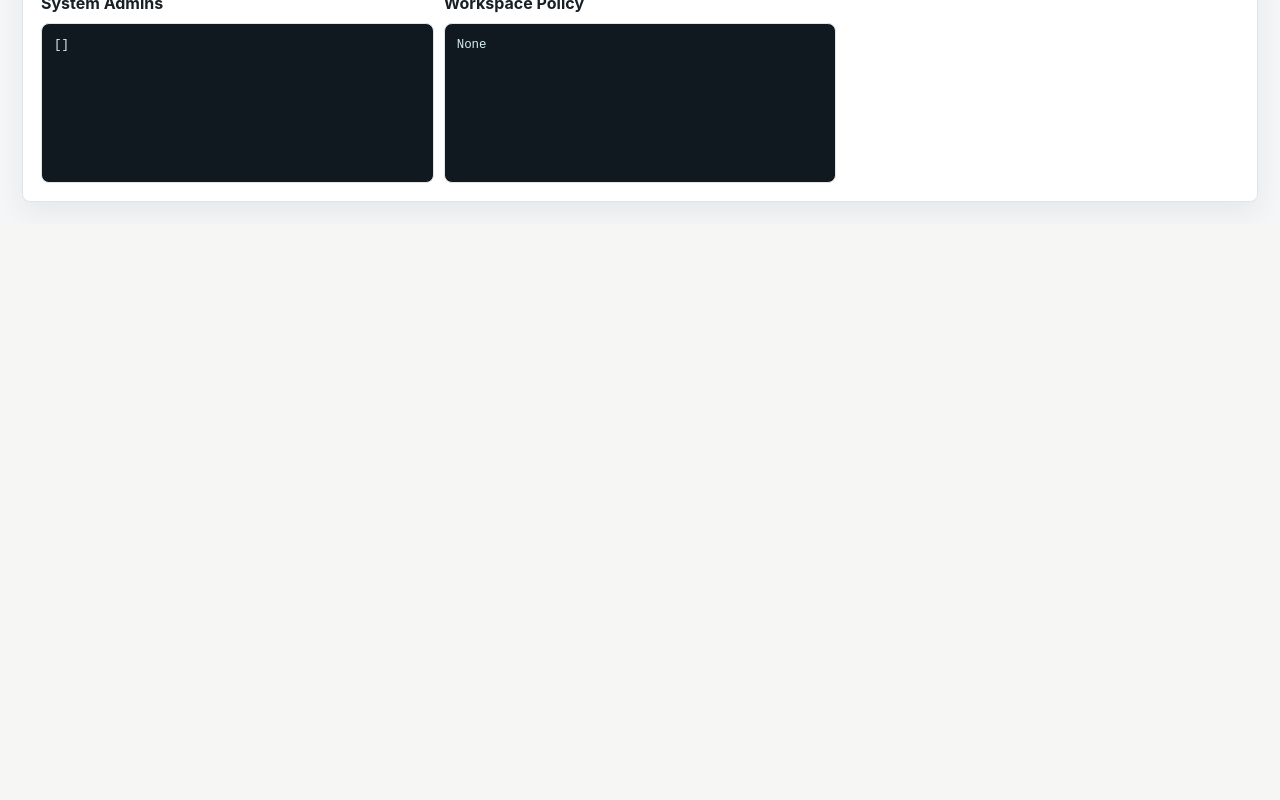
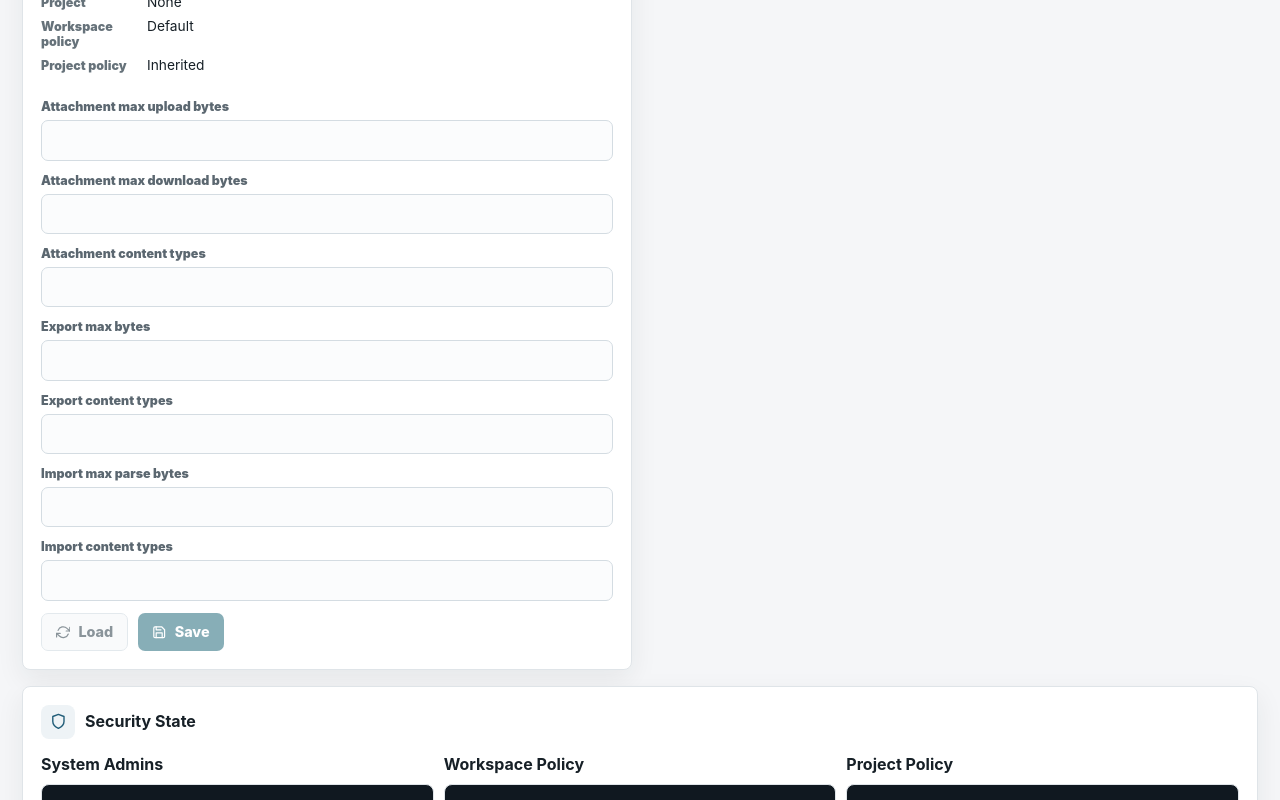
Before and after one commit to StrangeQuark/trasck-frontend, a React (Vite) app: page /system in a window 1280 px wide. Shown: the part 1020-1820 px from the top of the page. Before the commit the page ends 1244 px from the top, so only its background shows below. Built offline with nearby package versions, Linux system fonts and the light colour scheme; no server answers.

Commit message:
Playwright Automation Harness Expansion

```diff
--- a/src/api/services/securityService.js
+++ b/src/api/services/securityService.js
@@ -25,4 +25,17 @@ export const createSecurityService = (api) => ({
       body: request,
     });
   },
+
+  getProjectSecurityPolicy(projectId) {
+    return api.request('get', '/api/v1/projects/{projectId}/security-policy', {
+      path: { projectId },
+    });
+  },
+
+  updateProjectSecurityPolicy(projectId, request) {
+    return api.request('patch', '/api/v1/projects/{projectId}/security-policy', {
+      path: { projectId },
+      body: request,
+    });
+  },
 });
--- a/src/pages/SystemAdminPage.jsx
+++ b/src/pages/SystemAdminPage.jsx
@@ -21,8 +21,10 @@ const DEFAULT_POLICY_FORM = {
 export const SystemAdminPage = ({ context }) => {
   const [admins, setAdmins] = useState([]);
   const [policy, setPolicy] = useState(null);
+  const [projectPolicy, setProjectPolicy] = useState(null);
   const [grantUserId, setGrantUserId] = useState('');
   const [policyForm, setPolicyForm] = useState(DEFAULT_POLICY_FORM);
+  const [projectPolicyForm, setProjectPolicyForm] = useState(DEFAULT_POLICY_FORM);
   const action = useApiAction(context.addToast);
 
   const loadAdmins = async () => {
@@ -43,11 +45,28 @@ export const SystemAdminPage = ({ context }) => {
     }
   };
 
+  const loadProjectPolicy = async () => {
+    if (!context.projectId) {
+      return;
+    }
+    const loaded = await action.run(() => context.services.security.getProjectSecurityPolicy(context.projectId));
+    if (loaded) {
+      setProjectPolicy(loaded);
+      setProjectPolicyForm(policyToForm(loaded));
+    }
+  };
+
   useEffect(() => {
     if (context.workspaceId) {
       loadPolicy();
     }
   }, [context.workspaceId]);
+
+  useEffect(() => {
+    if (context.projectId) {
+      loadProjectPolicy();
+    }
+  }, [context.projectId]);
 
   const grantAdmin = async (event) => {
     event.preventDefault();
@@ -74,6 +93,18 @@ export const SystemAdminPage = ({ context }) => {
     if (saved) {
       setPolicy(saved);
       setPolicyForm(policyToForm(saved));
+    }
+  };
+
+  const saveProjectPolicy = async (event) => {
+    event.preventDefault();
+    const saved = await action.run(
+      () => context.services.security.updateProjectSecurityPolicy(context.projectId, policyRequest(projectPolicyForm)),
+      'Project security policy saved',
+    );
+    if (saved) {
+      setProjectPolicy(saved);
+      setProjectPolicyForm(policyToForm(saved));
     }
   };
 
@@ -120,11 +151,33 @@ export const SystemAdminPage = ({ context }) => {
         </form>
       </Panel>
 
+      <Panel title="Project Security Policy" icon={<FiShield />}>
+        <form className="stack" onSubmit={saveProjectPolicy}>
+          <SummaryRows rows={[
+            ['Project', context.projectId],
+            ['Workspace policy', projectPolicy?.workspaceCustomPolicy ? 'Custom' : 'Default'],
+            ['Project policy', projectPolicy?.customPolicy ? 'Custom' : 'Inherited'],
+          ]} />
+          <TextField label="Attachment max upload bytes" value={projectPolicyForm.attachmentMaxUploadBytes} onChange={(attachmentMaxUploadBytes) => setProjectPolicyForm({ ...projectPolicyForm, attachmentMaxUploadBytes })} />
+          <TextField label="Attachment max download bytes" value={projectPolicyForm.attachmentMaxDownloadBytes} onChange={(attachmentMaxDownloadBytes) => setProjectPolicyForm({ ...projectPolicyForm, attachmentMaxDownloadBytes })} />
+          <TextField label="Attachment content types" value={projectPolicyForm.attachmentAllowedContentTypes} onChange={(attachmentAllowedContentTypes) => setProjectPolicyForm({ ...projectPolicyForm, attachmentAllowedContentTypes })} />
+          <TextField label="Export max bytes" value={projectPolicyForm.exportMaxArtifactBytes} onChange={(exportMaxArtifactBytes) => setProjectPolicyForm({ ...projectPolicyForm, exportMaxArtifactBytes })} />
+          <TextField label="Export content types" value={projectPolicyForm.exportAllowedContentTypes} onChange={(exportAllowedContentTypes) => setProjectPolicyForm({ ...projectPolicyForm, exportAllowedContentTypes })} />
+          <TextField label="Import max parse bytes" value={projectPolicyForm.importMaxParseBytes} onChange={(importMaxParseBytes) => setProjectPolicyForm({ ...projectPolicyForm, importMaxParseBytes })} />
+          <TextField label="Import content types" value={projectPolicyForm.importAllowedContentTypes} onChange={(importAllowedContentTypes) => setProjectPolicyForm({ ...projectPolicyForm, importAllowedContentTypes })} />
+          <div className="button-row wrap">
+            <button className="secondary-button" disabled={action.pending || !context.projectId} onClick={loadProjectPolicy} type="button"><FiRefreshCw />Load</button>
+            <button className="primary-button" disabled={action.pending || !context.projectId} type="submit"><FiSave />Save</button>
+          </div>
+        </form>
+      </Panel>
+
       <Panel title="Security State" icon={<FiShield />} wide>
         <ErrorLine message={action.error} />
         <div className="data-columns">
           <JsonPreview title="System Admins" value={admins} />
           <JsonPreview title="Workspace Policy" value={policy} />
+          <JsonPreview title="Project Policy" value={projectPolicy} />
         </div>
       </Panel>
     </div>
```
